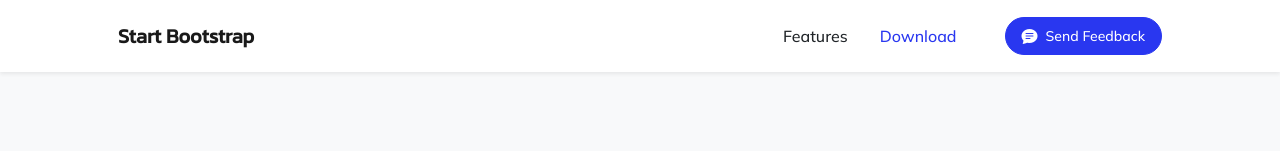
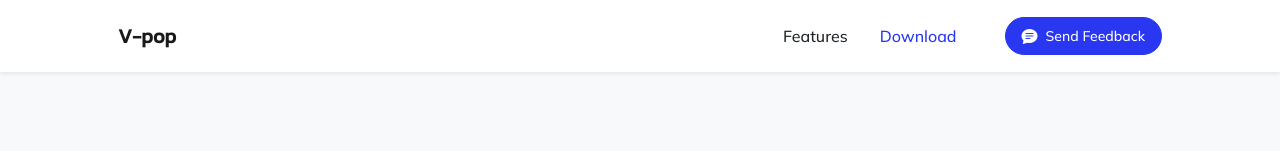
Before and after one commit to DarienAB/Project-3, a plain HTML site: page V-pop/index.html in a window 1280 px wide. Shown: the top 151 px of the page. Drawn offline with nearby package versions, Linux system fonts and the light colour scheme.

Commit message:
Chnaged name to V-pop

```diff
--- a/V-pop/index.html
+++ b/V-pop/index.html
@@ -21,7 +21,7 @@
         <!-- Navigation-->
         <nav class="navbar navbar-expand-lg navbar-light fixed-top shadow-sm" id="mainNav">
             <div class="container px-5">
-                <a class="navbar-brand fw-bold" href="#page-top">Start Bootstrap</a>
+                <a class="navbar-brand fw-bold" href="#page-top">V-pop</a>
                 <button class="navbar-toggler" type="button" data-bs-toggle="collapse" data-bs-target="#navbarResponsive" aria-controls="navbarResponsive" aria-expanded="false" aria-label="Toggle navigation">
                     Menu
                     <i class="bi-list"></i>
```
Also changed, not shown: 1 other file.
